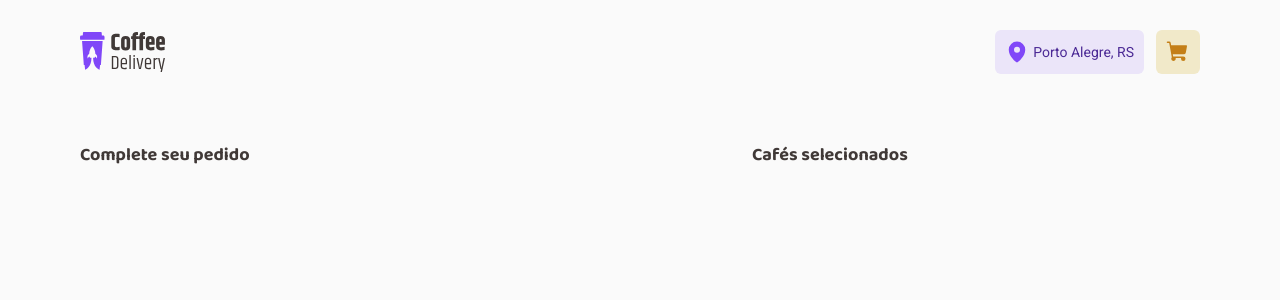
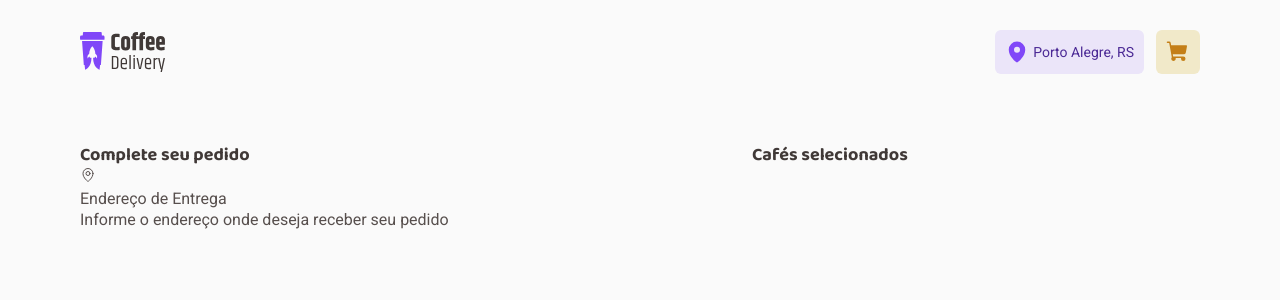
Before and after one commit to edilaine-as/ReactJS_CoffeeDelivery, a React (Vite) app: page /order in a window 1280 px wide. Shown: the top 300 px of the page. Built offline with nearby package versions, Linux system fonts and the light colour scheme.

Commit message:
Working on Address Container

```diff
--- /dev/null
+++ b/src/components/TextInput/styles.ts
@@ -0,0 +1,18 @@
+import styled from "styled-components";
+
+export const Box = styled.div``
+
+export const Container = styled.label`
+    input {
+        color: ${({ theme }) => theme.colors['base-text']};
+        width: 100%;
+        background-color: transparent;
+        border: none;
+        padding: 12px;
+        outline: none;
+
+        &::placeholder {
+        color: ${({ theme }) => theme.colors['base-label']};
+        }
+    }
+`
--- a/src/pages/Order/index.tsx
+++ b/src/pages/Order/index.tsx
@@ -1,20 +1,39 @@
-import { AdressContent, OrderContainer, CartContent, CartContainer, Container, PaymentContent } from "./styles";
+import { MapPin } from "phosphor-react";
+import {
+        Container,
+        InfoOrderContainer,
+        AdressContainer, AdressHeading, AdressForm,
+        PaymentContainer,
+        OrderContainer,
+        CartContainer,
+} from "./styles";
 
 export function Order(){
     return(
         <Container>
-            <OrderContainer>
+            <InfoOrderContainer>
                 <h2>Complete seu pedido</h2>
 
-                <AdressContent></AdressContent>
+                <AdressContainer>
+                    <AdressHeading>
+                        <MapPin/>
+                        <div>
+                            <span>Endereço de Entrega</span>
+                            <p>Informe o endereço onde deseja receber seu pedido</p>
+                        </div>
+                    </AdressHeading>
+                    <AdressForm>
 
-                <PaymentContent></PaymentContent>
-            </OrderContainer>
-            <CartContainer>
+                    </AdressForm>
+                </AdressContainer>
+
+                <PaymentContainer></PaymentContainer>
+            </InfoOrderContainer>
+            <OrderContainer>
                 <h2>Cafés selecionados</h2>
 
-                <CartContent></CartContent>
-            </CartContainer>
+                <CartContainer></CartContainer>
+            </OrderContainer>
         </Container>
     )
 }
--- a/src/pages/Order/styles.ts
+++ b/src/pages/Order/styles.ts
@@ -8,7 +8,7 @@ export const Container = styled.main`
     margin: 0 auto;
     padding: 2.5rem 1.25rem;
 `
-export const OrderContainer = styled.div`
+export const InfoOrderContainer = styled.div`
     width: 40rem;
 
     > h2 {
@@ -17,9 +17,13 @@ export const OrderContainer = styled.div`
     }
 `
 
-export const AdressContent = styled.div``
+export const AdressContainer = styled.div``
 
-export const CartContainer = styled.div`
+export const AdressHeading = styled.div``
+
+export const AdressForm = styled.div``
+
+export const OrderContainer = styled.div`
     width: 28rem;
 
     > h2 {
@@ -28,6 +32,6 @@ export const CartContainer = styled.div`
     }
 `
 
-export const CartContent = styled.div``
+export const CartContainer = styled.div``
 
-export const PaymentContent = styled.div``
+export const PaymentContainer = styled.div``
```
Also changed, not shown: src/components/TextInput/index.tsx (added, +13 -0 lines).
